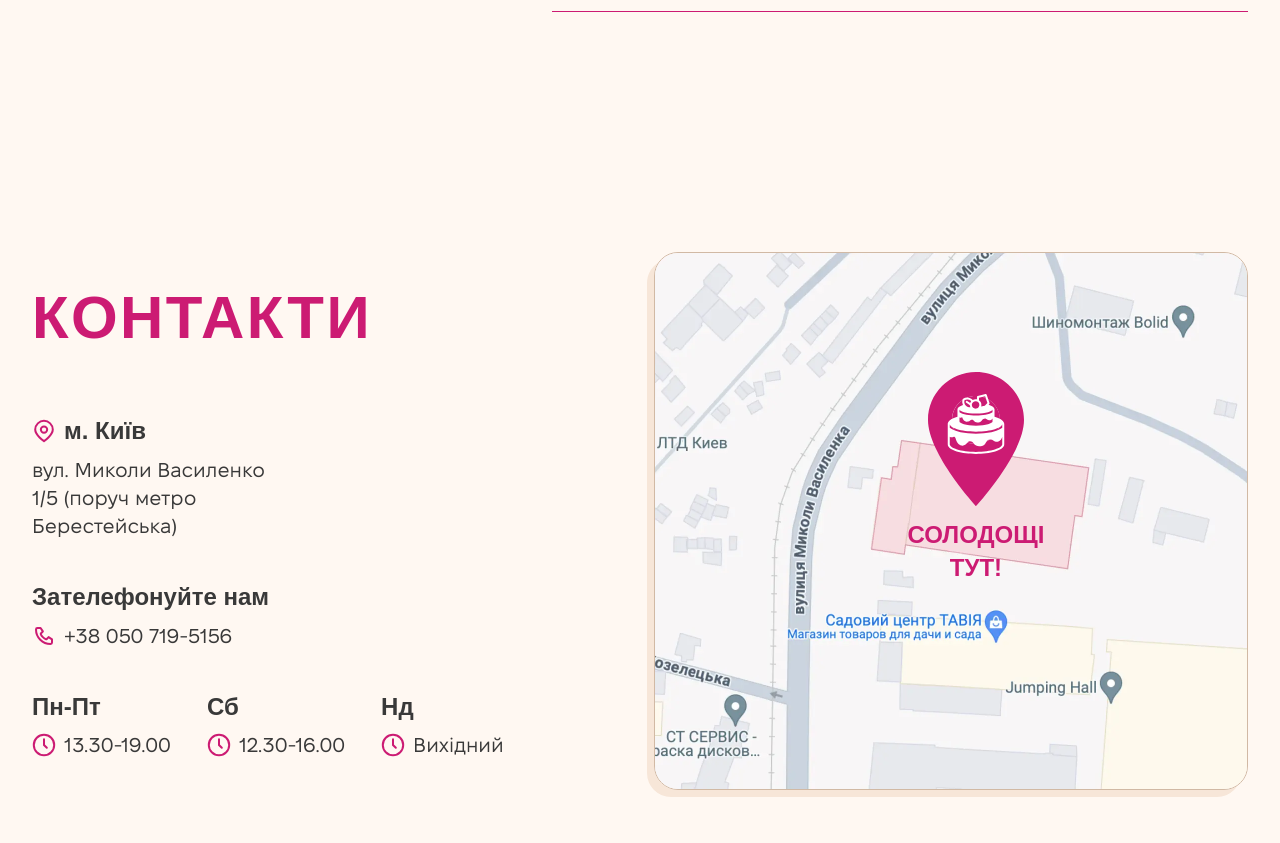
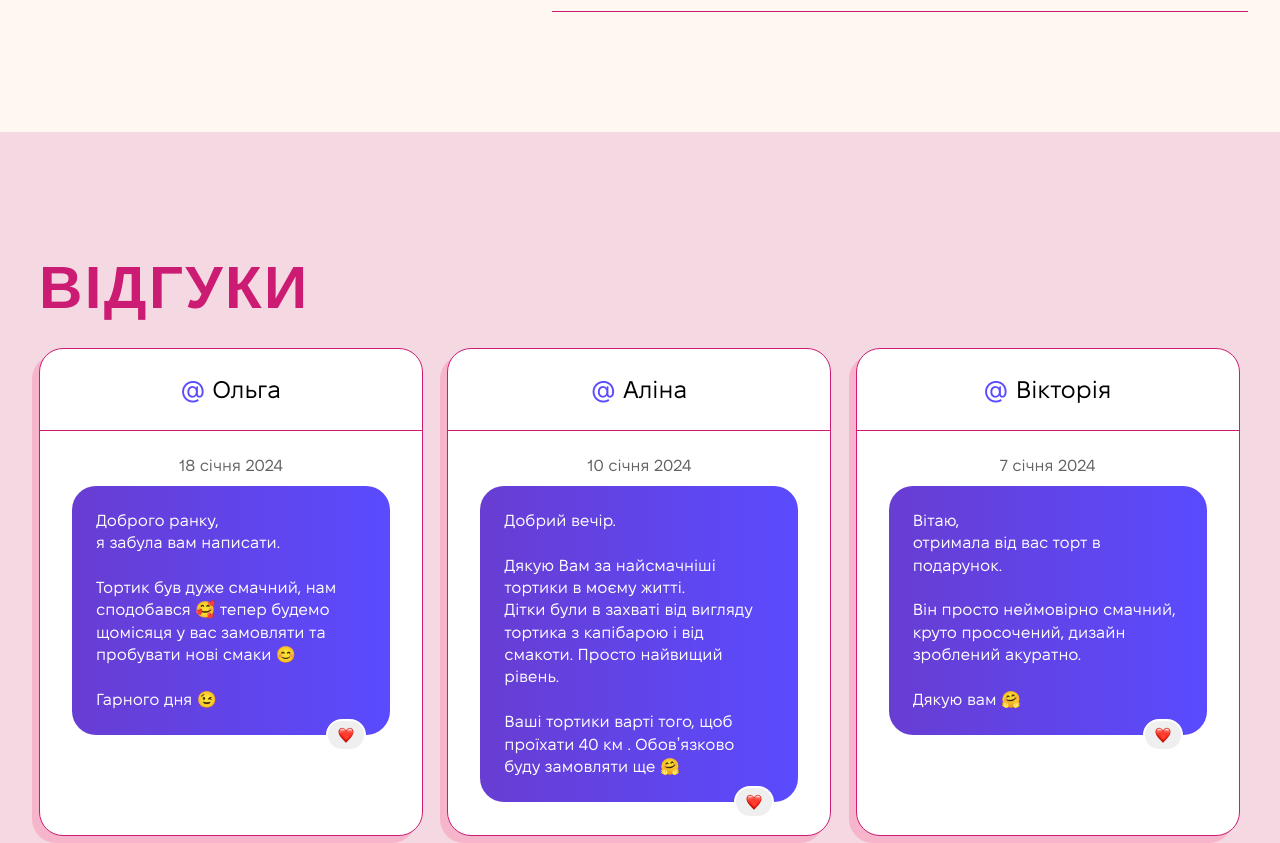
Before and after one commit to SoftRyzen-internship/de-tort, a Next.js app: page / in a window 1280 px wide. Shown: the part 4040-4883 px from the top of the page. Built offline with nearby package versions, Linux system fonts and the light colour scheme; a web font is replaced by a local one.

Commit message:
reviews start

```diff
--- a/src/app/page.tsx
+++ b/src/app/page.tsx
@@ -4,6 +4,7 @@ import { About } from "@/sections/About";
 import { Sweets } from "@/sections/Sweets";
 import { CakesAssortment } from "@/sections/CakesAssortment";
 import { QA } from "@/sections/QA";
+import { Reviews } from "@/sections/Reviews";
 
 export default async function Home() {
   return (
@@ -13,6 +14,7 @@ export default async function Home() {
       <Sweets />
       <About />
       <QA />
+      <Reviews />
       <Contacts />
     </>
   );
--- a/src/components/ui/ReviewCard/ReviewCard.tsx
+++ b/src/components/ui/ReviewCard/ReviewCard.tsx
@@ -2,7 +2,7 @@ import Image from "next/image";
 
 import { ReviewCardProps } from "./types";
 
-import data from "@/data/common.json";
+import data from "@/data/reviews.json";
 
 const MAX_SYMBOLS = 456;
 
@@ -11,9 +11,7 @@ export const ReviewCard: React.FC<ReviewCardProps> = ({
   text,
   date,
 }) => {
-  const {
-    reviews: { imageHeart },
-  } = data;
+  const { imageHeart } = data;
   const normalizedText = text.slice(0, MAX_SYMBOLS);
 
   return (
--- a/src/data/common.json
+++ b/src/data/common.json
@@ -127,12 +127,6 @@
       "Швидкість"
     ]
   },
-  "reviews": {
-    "imageHeart": {
-      "path": "/images/heart-512.png",
-      "alt": "Серце"
-    }
-  },
   "info": {
     "buttons": [
       {
--- /dev/null
+++ b/src/data/reviews.json
@@ -0,0 +1,33 @@
+{
+  "title": "Відгуки",
+  "imageHeart": {
+    "path": "/images/heart-512.png",
+    "alt": "Серце"
+  },
+  "reviewList": [
+    {
+      "date": "18 cічня 2024",
+      "author": "Ольга",
+      "text": "Доброго ранку,\nя забула вам написати.\n\nТортик був дуже смачний, нам сподобався 🥰 тепер будемо щомісяця у вас замовляти та пробувати нові смаки 😊\n\nГарного дня 😉",
+      "key": 1
+    },
+    {
+      "date": "10 cічня 2024",
+      "author": "Аліна",
+      "text": "Добрий вечір.\n\nДякую Вам за найсмачніші тортики в моєму житті.\nДітки були в захваті від вигляду тортика з капібарою і від смакоти. Просто найвищий рівень.\n\nВаші тортики варті того, щоб проїхати 40 км . Обовʼязково буду замовляти ще 🤗",
+      "key": 2
+    },
+    {
+      "date": "7 cічня 2024",
+      "author": "Вікторія",
+      "text": "Вітаю, \nотримала від вас торт в подарунок.\n\nВін просто неймовірно смачний, круто просочений, дизайн зроблений акуратно.\n\nДякую вам 🤗",
+      "key": 3
+    },
+    {
+      "date": "12.12.12",
+      "author": "Супер",
+      "text": "lorem ipsum lorem ipsum ",
+      "key": 4
+    }
+  ]
+}
--- /dev/null
+++ b/src/sections/Reviews/Reviews.tsx
@@ -0,0 +1,35 @@
+import { Slider } from "@/components/base/Slider";
+import { SliderNav } from "@/components/base/SliderNav";
+import { ReviewCard } from "@/components/ui/ReviewCard";
+import { SectionTitle } from "@/components/ui/SectionTitle";
+
+import data from "@/data/reviews.json";
+
+export const Reviews = () => {
+  const { title, reviewList } = data;
+
+  const slides = reviewList?.map(({ date, author, text, key }) => (
+    <ReviewCard date={date} author={author} text={text} key={key} />
+  ));
+
+  return (
+    <>
+      <section className="section pb-[60px] bg-color-bg-accent">
+        {/* <section className="section bg-color-bg-accent"> */}
+        <div className="container smOnly:pl-[13px] smOnly:relative">
+          <SectionTitle text={title} className="mb-6 pl-[7px]" />
+          <Slider
+            section="feedback"
+            slides={slides}
+            customClass="!pl-[7px] !pb-[7px]"
+            customSlideClass=" overflow-visible"
+          />
+          <SliderNav
+            section="feedback"
+            className="smOnly:mt-[17px] md:absolute md:right-8 md:top-0"
+          />
+        </div>
+      </section>
+    </>
+  );
+};
--- /dev/null
+++ b/src/sections/Reviews/index.ts
@@ -0,0 +1 @@
+export * from "./Reviews";
```
